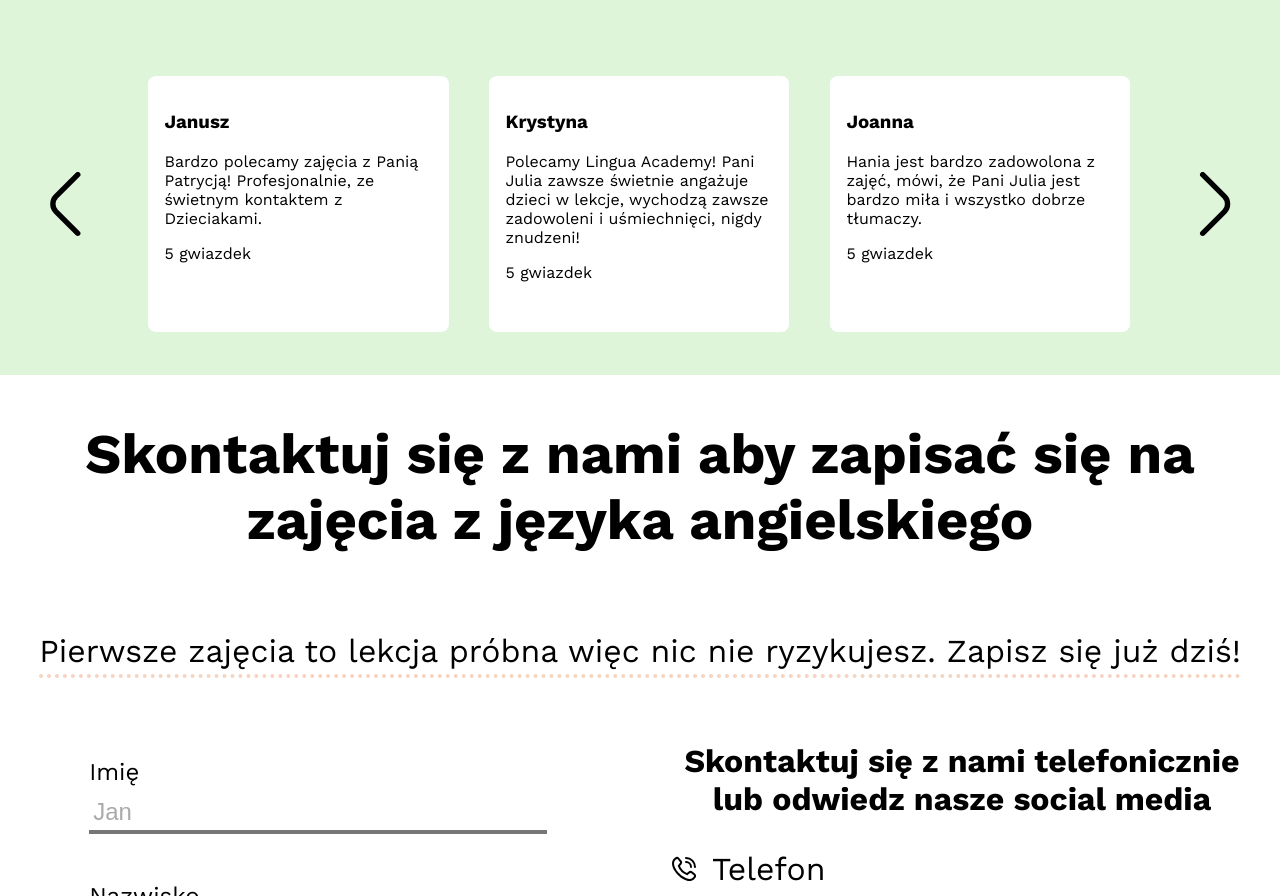
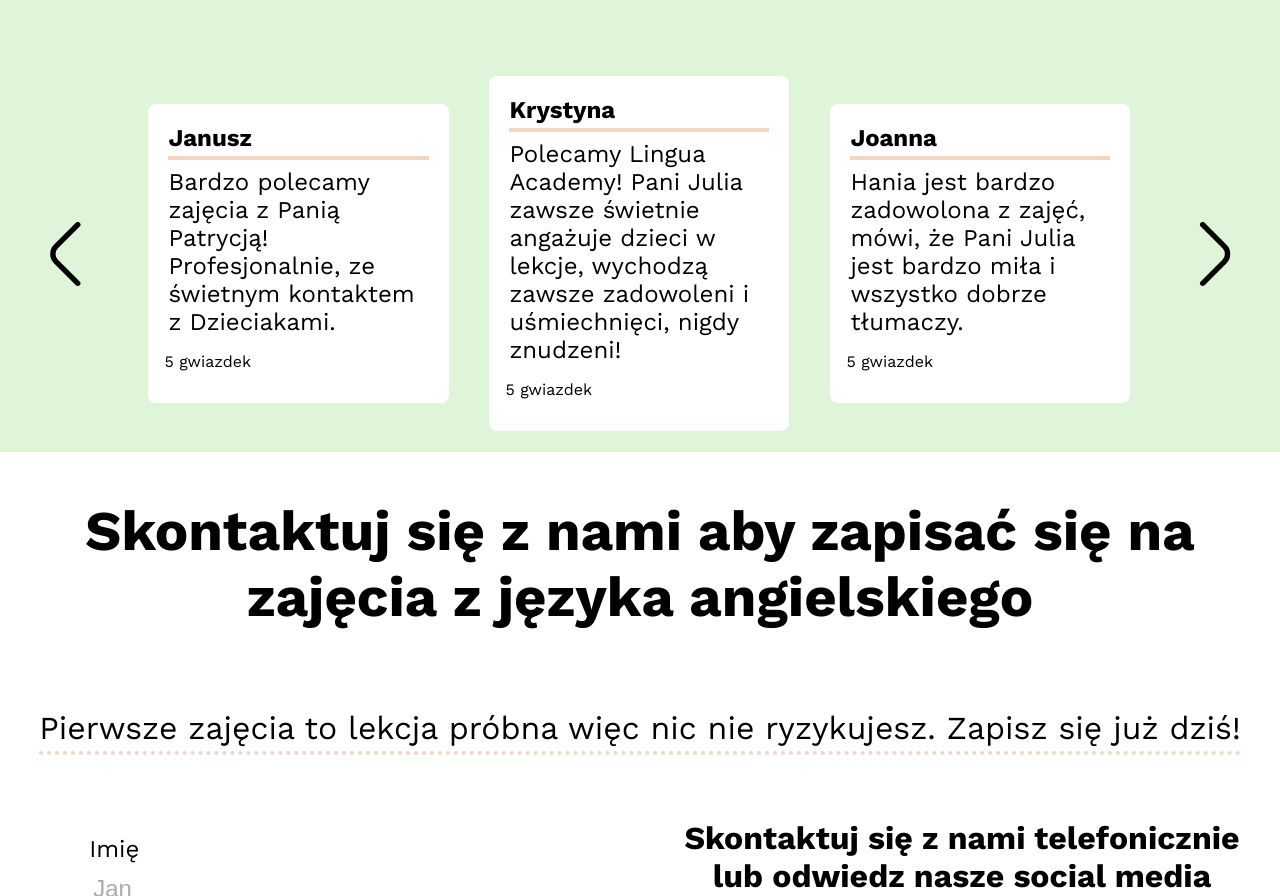
Before and after one commit to kamilczaja222/LinguaAcademy-portfolio, a website built with Parcel: page src/index.html in a window 1280 px wide. Shown: the part 2275-3171 px from the top of the page. Built offline with nearby package versions, Linux system fonts and the light colour scheme.

Commit message:
Carousel opinien CSS styles

```diff
--- a/src/index.html
+++ b/src/index.html
@@ -91,29 +91,29 @@
                 <button class="carousel__button js-carousel-prev"><img class="carousel__icon" src="./images/angle-left.svg"></button>
                 <div class="carousel__box js-carousel-box">
                     <div class="carousel__opinions js-carousel-opinions">
-                        <h3>Janusz</h3>
-                        <p>Bardzo polecamy zajęcia z Panią Patrycją! Profesjonalnie, ze świetnym kontaktem z Dzieciakami.</p>
-                        <p>5 gwiazdek</p>
+                        <h3 class="carousel__header">Janusz</h3>
+                        <p class="carousel__description">Bardzo polecamy zajęcia z Panią Patrycją! Profesjonalnie, ze świetnym kontaktem z Dzieciakami.</p>
+                        <p class="carousel__rating">5 gwiazdek</p>
                     </div>
                     <div class="carousel__opinions js-carousel-opinions">
-                        <h3>Krystyna</h3>
-                        <p>Polecamy Lingua Academy! Pani Julia zawsze świetnie angażuje dzieci w lekcje, wychodzą zawsze zadowoleni i uśmiechnięci, nigdy znudzeni!</p>
-                        <p>5 gwiazdek</p>
+                        <h3 class="carousel__header">Krystyna</h3>
+                        <p class="carousel__description">Polecamy Lingua Academy! Pani Julia zawsze świetnie angażuje dzieci w lekcje, wychodzą zawsze zadowoleni i uśmiechnięci, nigdy znudzeni!</p>
+                        <p class="carousel__rating">5 gwiazdek</p>
                     </div>
                     <div class="carousel__opinions js-carousel-opinions">
-                        <h3>Joanna</h3>
-                        <p>Hania jest bardzo zadowolona z zajęć, mówi, że Pani Julia jest bardzo miła i wszystko dobrze tłumaczy.</p>
-                        <p>5 gwiazdek</p>
+                        <h3 class="carousel__header">Joanna</h3>
+                        <p class="carousel__description">Hania jest bardzo zadowolona z zajęć, mówi, że Pani Julia jest bardzo miła i wszystko dobrze tłumaczy.</p>
+                        <p class="carousel__rating">5 gwiazdek</p>
                     </div>
                     <div class="carousel__opinions js-carousel-opinions">
-                        <h3>Grzegorz</h3>
-                        <p>Moje córki uwielbiają Panią Julię, jest bardzo miła, punktualna, zawsze przygotowana do zajęć.</p>
-                        <p>5 gwiazdek</p>
+                        <h3 class="carousel__header">Grzegorz</h3>
+                        <p class="carousel__description">Moje córki uwielbiają Panią Julię, jest bardzo miła, punktualna, zawsze przygotowana do zajęć.</p>
+                        <p class="carousel__rating">5 gwiazdek</p>
                     </div>
                     <div class="carousel__opinions js-carousel-opinions">
-                        <h3>Amelia</h3>
-                        <p>Serdecznie polecam!!! Od 5 lat moje dzieci najpierw córka teraz syn uczęszcza na zajęcia. Matura zdana na niemal 100 procent.</p>
-                        <p>5 gwiazdek</p>
+                        <h3 class="carousel__header">Amelia</h3>
+                        <p class="carousel__description">Serdecznie polecam!!! Od 5 lat moje dzieci najpierw córka teraz syn uczęszcza na zajęcia. Matura zdana na niemal 100 procent.</p>
+                        <p class="carousel__rating">5 gwiazdek</p>
                     </div>
                 </div>
                 <button class="carousel__button js-carousel-next"><img class="carousel__icon" src="./images/angle-right.svg"></button>
@@ -206,7 +206,6 @@
                 <a class="footer__link" href="mailto:kontakt@lingua-academy.pl">kontakt@lingua-academy.pl</a><br>
             </p>
         </article>
-
     </footer>
     <script src="./main.js" type="module"></script>
 </body>
--- a/src/scss/_variables.scss
+++ b/src/scss/_variables.scss
@@ -13,5 +13,7 @@ $desktop: 1256px;
 $heading1: 3.5rem;
 $heading2: 3rem;
 $heading3: 2rem;
+$heading4: 1.5rem;
 $text1: 2rem;
 $text2: 1.5rem;
+$text3: 1.5rem;
--- a/src/scss/modules/carousel.scss
+++ b/src/scss/modules/carousel.scss
@@ -32,24 +32,36 @@
     }
     &__icon {
         height: 32px;
-        @media (min-width: $tablet) {
+        @media (min-width: $desktop) {
             height: 64px;
         }
+    }
+    &__header {
+        font-size: $heading4;
+        padding-bottom: 4px;
+        border-style: none none solid none;
+        border-color: $pink;
+        border-bottom-width: 4px;
+        margin: 4px;
+    }
+    &__description {
+        font-size: $text3;
+        margin: 8px 4px;
     }
     &__opinions {
         background-color: $white;
         inset: 0;
-        margin-bottom: 64px;
+        margin-bottom: 16px;
         padding: 16px;
         margin: 2%;
         scroll-snap-align: center;
         min-height: 256px;
         border-radius: 8px;
-        min-width: 96%;
-        margin: 2%;
+        min-width: 94%;
+        margin: 3%;
         @media (min-width: $tablet) {
-            min-width: 45%;
-            margin: 2.5%;
+            min-width: 47%;
+            margin: 1.5%;
         }
         @media (min-width: $desktop) {
             min-width: 29.3%;
--- a/src/scss/modules/header.scss
+++ b/src/scss/modules/header.scss
@@ -52,6 +52,7 @@
             border-style: none none solid none;
             border-color: $pink;
             border-bottom-width: 4px;
+            z-index: 1;
         }
         &--close {
             @media (max-width: $desktop) {
```
